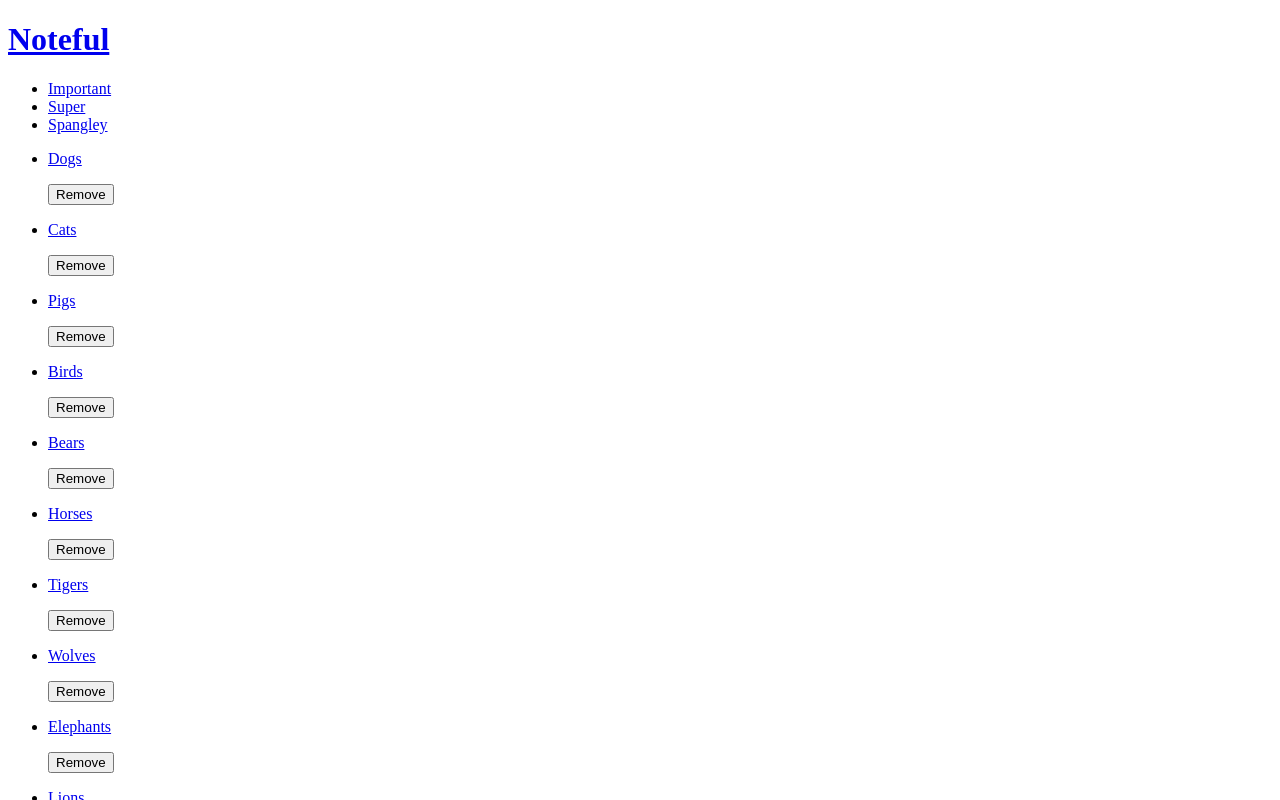
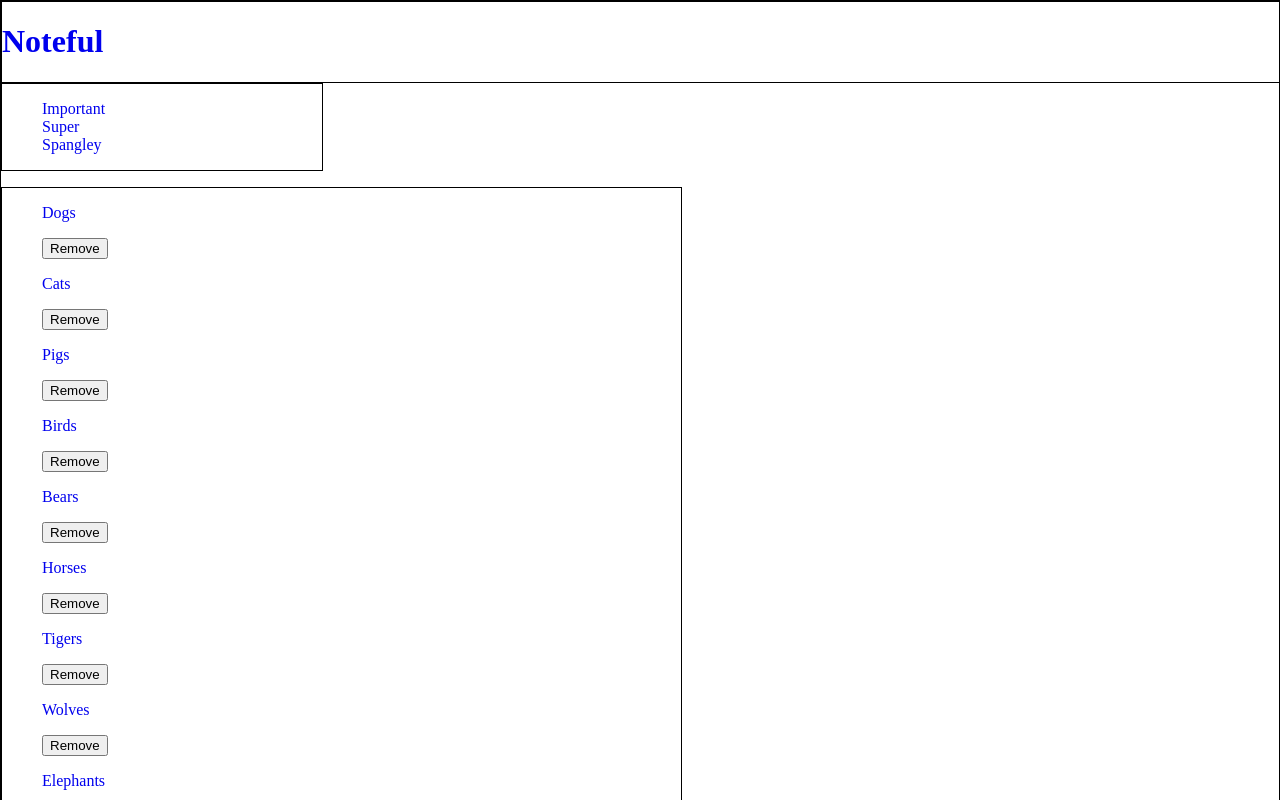
Before and after one commit to thinkful-ei-armadillo/michaelbr-andrew-noteful, a React (Create React App) app: page / in a window 1280 px wide. Shown: the top 800 px of the page. Built offline with nearby package versions, Linux system fonts and the light colour scheme.

Commit message:
fully functional app without final styling

```diff
--- /dev/null
+++ b/src/App/App.css
@@ -0,0 +1,16 @@
+body{
+    margin: 0px;
+}
+
+.app-container{
+    margin: 0 auto;
+
+}
+
+a{
+    text-decoration: none;
+}
+
+li{
+    list-style-type: none;
+}
--- a/src/App/App.js
+++ b/src/App/App.js
@@ -4,7 +4,7 @@
 import store from '../store'
 import Note from '../NotefulMainPage/Note';
 import Folder from '../NotefulMainPage/Folder';
-
+import './App.css';
 
 
 class App extends Component {
@@ -26,7 +26,7 @@
 
   render() {
     return (
-      <div>
+      <div className="app-container">
         <Route
           exact path='/'
           render={() => <NotefulMainPage notes={this.state.notes} folders={this.state.folders}/>}
@@ -44,10 +44,10 @@
         <Route exact path='/folder/:folderId'
         render={(rProps) => {
           const {folderId} = rProps.match.params
-          const note = this.state.notes.find(val => val.id === folderId)
-          const folder = this.state.folders.find(val => val.id === note.id)
+          const filteredNotes = this.state.notes.filter(val => val.folderId === folderId)
+          // const folder = this.state.folders.find(val => val.id === note.id)
           return (
-            <Folder {...rProps} folder={folder} />
+            <Folder {...rProps} filteredNotes={filteredNotes} folderId={folderId} />
           )}}
          />
 
--- a/src/NotefulMainPage/Folder.js
+++ b/src/NotefulMainPage/Folder.js
@@ -1,14 +1,28 @@
-import React from 'react';
-import NotefulMainHeading from './NotefulMainHeading';
-import { Link } from 'react-router-dom';
+import React from "react";
+import NotefulMainHeading from "./NotefulMainHeading";
+import { Link } from "react-router-dom";
 
-export default class Folder extends React.Component{
-    render(){
-        return(
-            <div>
-                <NotefulMainHeading />
-                <Link to= {`/folder/${this.props.folder.id}`}></Link>
-            </div>
-        )
-    }
+export default class Folder extends React.Component {
+  generateFilteredNotes = () => {
+    return this.props.filteredNotes.map(note => {
+      return (
+        <li key={note.id}>
+          <Link to={`/note/${note.id}`}>
+            <p>{note.name}</p>
+          </Link>
+          <p>{note.modified}</p>
+        </li>
+      );
+    });
+  };
+  render() {
+    return (
+      <div>
+        <NotefulMainHeading />
+        <ul>
+            {this.generateFilteredNotes()}
+        </ul>
+      </div>
+    );
+  }
 }
--- a/src/NotefulMainPage/Note.js
+++ b/src/NotefulMainPage/Note.js
@@ -4,12 +4,20 @@
 
 export default class Note extends React.Component{
 
+    generateBackButton = () => {
+        return (
+            <div>
+                <button onClick={() => this.props.history.goBack()}>Back</button>
+            </div>
+        );
+    }
 
     render(){
         console.log(this.props.rProps)
         return(
             <div>
                 <NotefulMainHeading />
+                {this.generateBackButton()}
                 <h3><Link to= {`/note/${this.props.note.id}`}>
                 {this.props.note.name}
                 </Link></h3>
--- /dev/null
+++ b/src/NotefulMainPage/NoteList.css
@@ -0,0 +1,4 @@
+.notes-list{
+    border: 1px solid black;
+    width: 50%;
+}
--- a/src/NotefulMainPage/NoteList.js
+++ b/src/NotefulMainPage/NoteList.js
@@ -1,5 +1,6 @@
 import React from "react";
 import {Link} from 'react-router-dom';
+import './NoteList.css';
 
 export default class NoteList extends React.Component {
   generateNoteList = () => {
@@ -17,7 +18,7 @@
   };
 
   render() {
-    return <ul>{this.generateNoteList()}</ul>;
+    return <ul className="notes-list">{this.generateNoteList()}</ul>;
 
   }
 }
--- /dev/null
+++ b/src/NotefulMainPage/NotefulFolders.css
@@ -0,0 +1,5 @@
+.folders-list{
+    border: 1px solid black;
+    width: 25%;
+    height:100%;
+}
--- a/src/NotefulMainPage/NotefulFolders.js
+++ b/src/NotefulMainPage/NotefulFolders.js
@@ -1,5 +1,6 @@
 import React from "react";
 import { Link } from "react-router-dom";
+import './NotefulFolders.css';
 
 export default class NotefulFolder extends React.Component{
 
@@ -16,7 +17,7 @@
 
     render(){
         return(
-            <div>
+            <div className="folders-list">
                 <ul>
                     {this.generateFolderList()}
                 </ul>
--- /dev/null
+++ b/src/NotefulMainPage/NotefulMainHeading.css
@@ -0,0 +1,4 @@
+.main-header{
+    border: 1px solid black;
+    width: 100%;
+}
--- a/src/NotefulMainPage/NotefulMainHeading.js
+++ b/src/NotefulMainPage/NotefulMainHeading.js
@@ -1,10 +1,11 @@
 import React from "react";
 import { Link } from "react-router-dom";
+import './NotefulMainHeading.css'
 
 export default class NotefulMainHeading extends React.Component {
   render() {
     return (
-      <div>
+      <div className="main-header">
         <Link to="/">
           <h1>Noteful</h1>
         </Link>
--- /dev/null
+++ b/src/NotefulMainPage/NotefulMainPage.css
@@ -0,0 +1,3 @@
+.main-page{
+    border: 1px solid black;
+}
--- a/src/NotefulMainPage/NotefulMainPage.js
+++ b/src/NotefulMainPage/NotefulMainPage.js
@@ -2,13 +2,14 @@
 import NotefulMainHeading from './NotefulMainHeading';
 import NoteList from './NoteList';
 import NotefulFolder from './NotefulFolders';
+import './NotefulMainPage.css';
 
 export default class NotefulMainPage extends React.Component{
 
     render(){
 
         return(
-            <div>
+            <div className="main-page">
                 <NotefulMainHeading />
                 <NotefulFolder folders={this.props.folders}/>
                 <NoteList notes={this.props.notes} />
```
